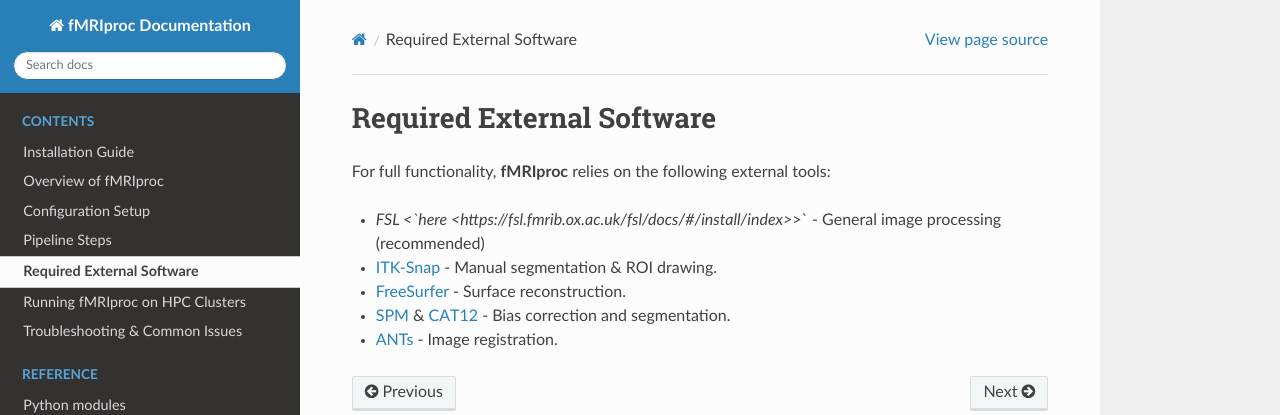
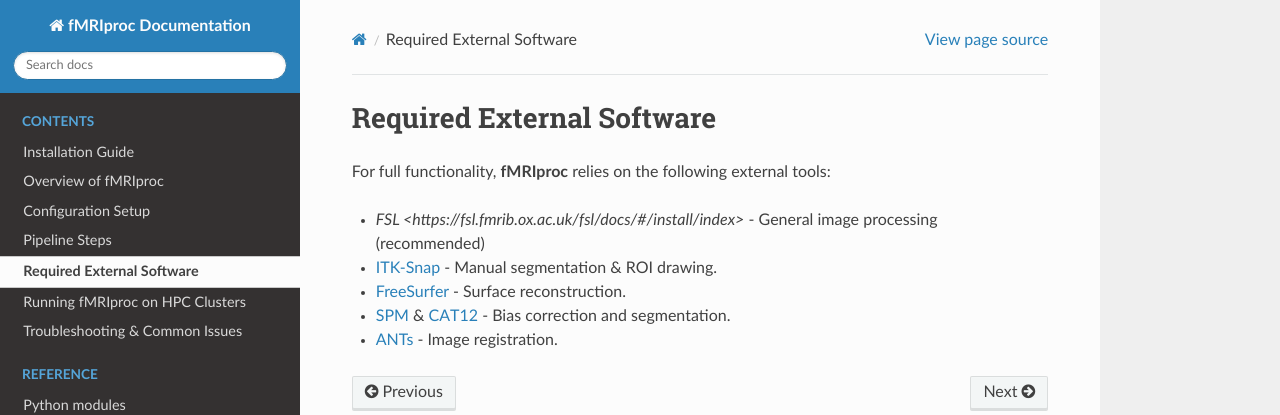
Before and after one commit to gjheij/fmriproc, a Sphinx documentation site: the page built from doc/source/additional_software.rst, in a window 1280 px wide. Shown: the top 415 px of the page. Built offline with Sphinx 7.4.7 and the Read the Docs theme 3.1.0, drawn with Linux system fonts in a browser that asks for light colours; pages that are not in the unit, such as notebooks, are missing from menus; the version number could not be read and is left out.

Commit message:
fix link

```diff
--- a/doc/source/additional_software.rst
+++ b/doc/source/additional_software.rst
@@ -5,7 +5,7 @@
 
 For full functionality, **fMRIproc** relies on the following external tools:
 
-- `FSL <`here <https://fsl.fmrib.ox.ac.uk/fsl/docs/#/install/index>`>` - General image processing (recommended)
+- `FSL <https://fsl.fmrib.ox.ac.uk/fsl/docs/#/install/index>` - General image processing (recommended)
 - ITK-Snap_ - Manual segmentation & ROI drawing.
 - FreeSurfer_ - Surface reconstruction.
 - SPM_ & CAT12_ - Bias correction and segmentation.
```
